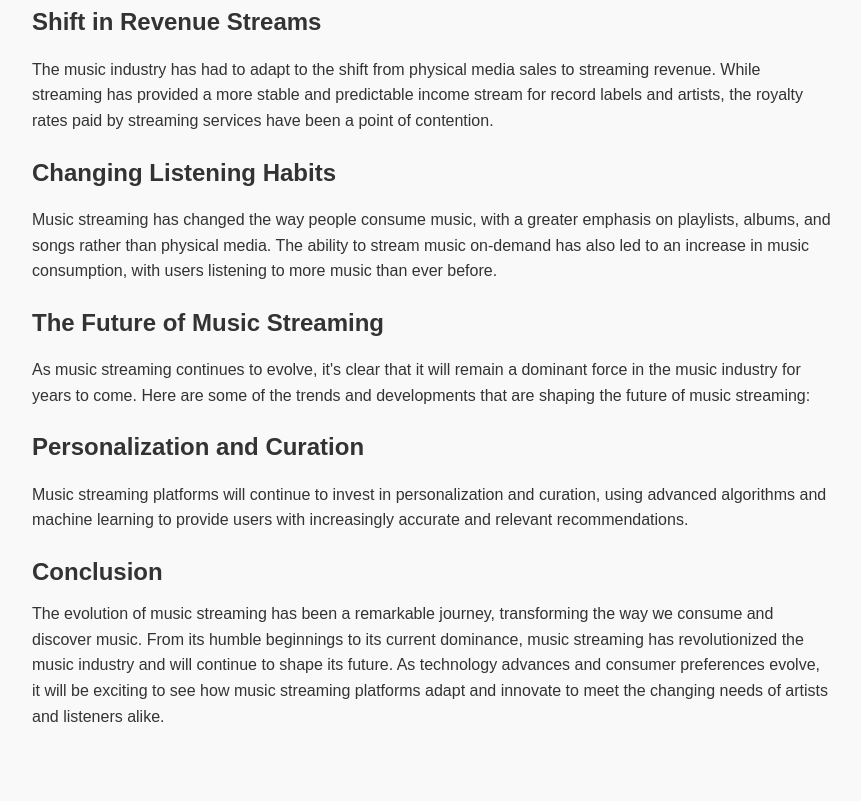
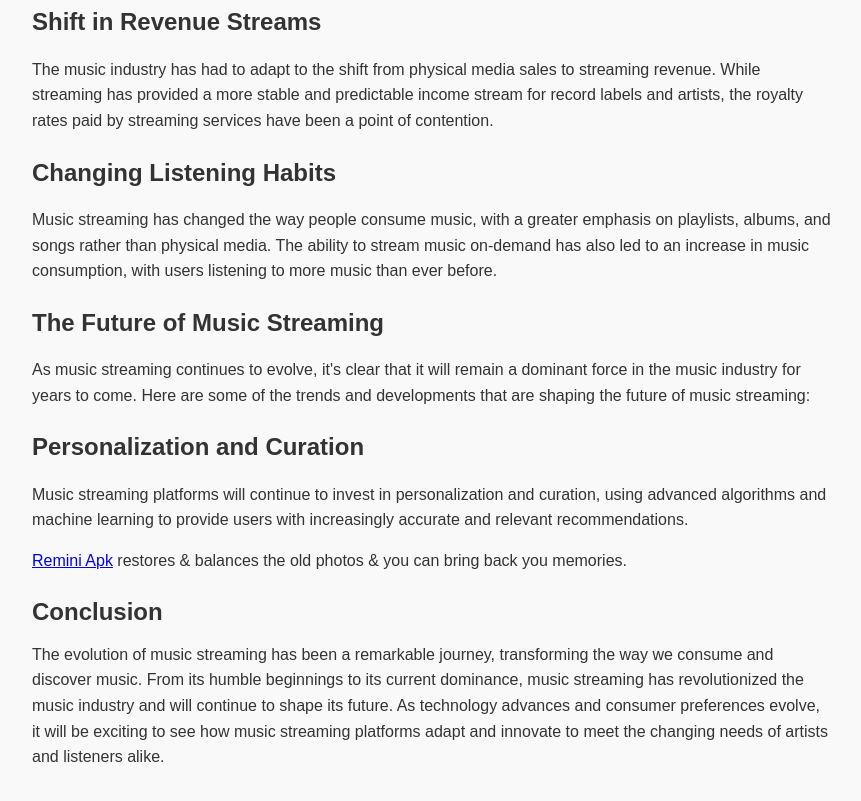
Before and after one commit to alexpaynesays/spotifycorner, a plain HTML site: page index.html in a window 1280 px wide. Shown: the part 1636-2437 px from the top of the page, without its empty margins (208-1069 px from the left). Drawn offline with Linux system fonts and the light colour scheme.

Commit message:
Update index.html

```diff
--- a/index.html
+++ b/index.html
@@ -107,6 +107,9 @@ The music streaming industry experienced exponential growth in the 2010s, with g
 <h2>Personalization and Curation</h2>
 
 </p>Music streaming platforms will continue to invest in personalization and curation, using advanced algorithms and machine learning to provide users with increasingly accurate and relevant recommendations.</p>
+    <p>
+        <a href="https://www.reminiapk.live/"> Remini Apk</a> restores & balances the old photos & you can bring back you memories.   </p>
+
 <h2>Conclusion</h2>
 
 <p>The evolution of music streaming has been a remarkable journey, transforming the way we consume and discover music. From its humble beginnings to its current dominance, music streaming has revolutionized the music industry and will continue to shape its future. As technology advances and consumer preferences evolve, it will be exciting to see how music streaming platforms adapt and innovate to meet the changing needs of artists and listeners alike.</p>
```
